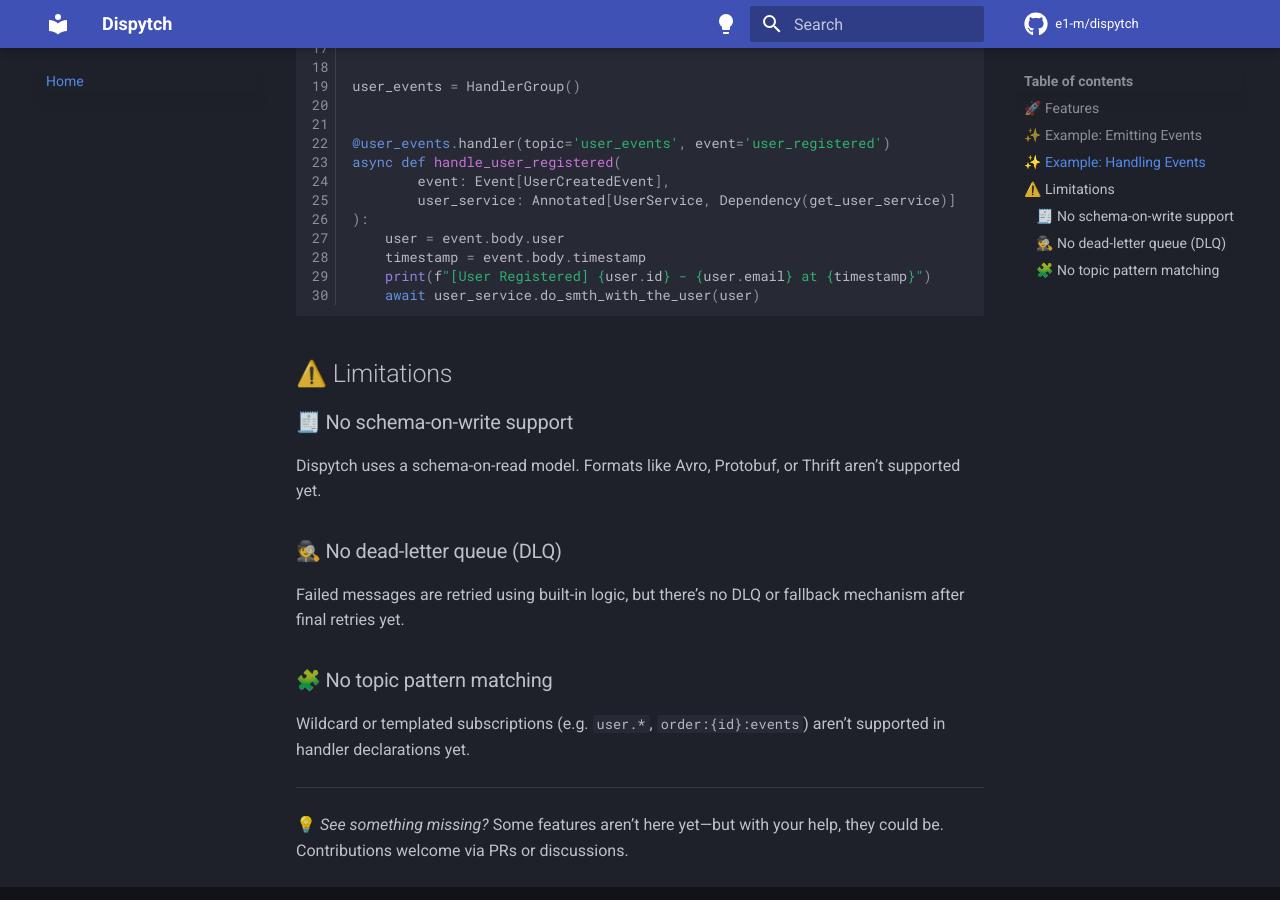
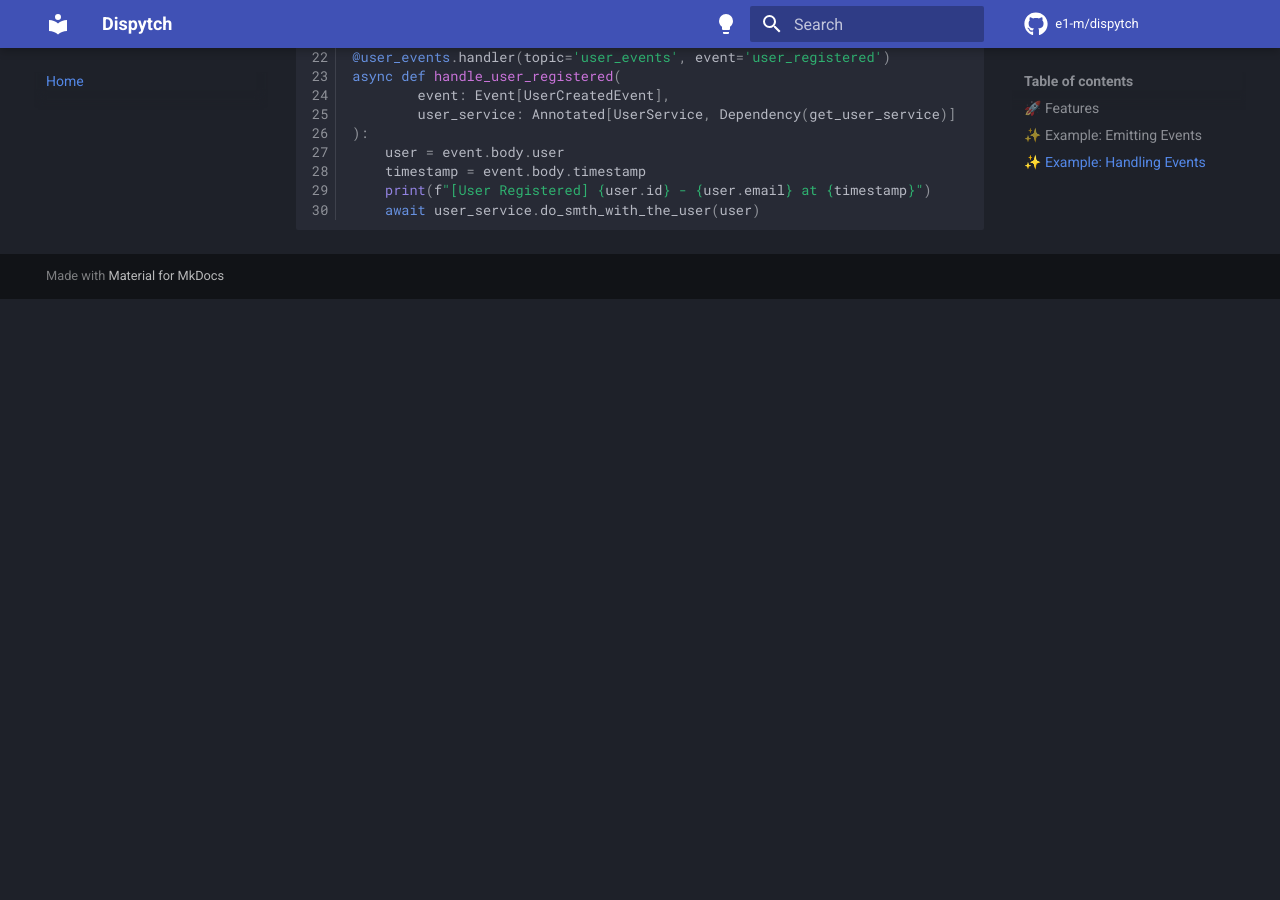
Before and after one commit to e1-m/dispytch, an MkDocs documentation site: the page built from docs/docs/index.md, in a window 1280 px wide and 900 px high, scrolled down 1994 px. Built offline with MkDocs 1.6.1 and Material for MkDocs 9.7.7, drawn with Linux system fonts in a browser that asks for light colours; comment, search, counter and statistics services are not loaded; after the commit the page ends 2293 px from its top, so only the background shows below that; some of the changed text lies outside the part shown.

Commit message:
📝 docs: update logo syntax and remove limitations section
- replace HTML img tag with Markdown syntax for logo rendering
- remove outdated limitations section to streamline documentation

````diff
--- a/docs/docs/index.md
+++ b/docs/docs/index.md
@@ -1,10 +1,10 @@
 #
 
-<img src="assets/images/logo.png" alt="Dispytch" style="padding: 10%;" />
+![Dispytch](assets/images/logo.png)
 
 ---
 
-**Dispytch** is a lightweight, async-first Python framework for event-handling.
+**Dispytch** is a lightweight, async Python framework for event-handling.
 It’s designed to streamline the development of clean and testable event-driven services.
 
 ## 🚀 Features
@@ -86,22 +86,3 @@
     print(f"[User Registered] {user.id} - {user.email} at {timestamp}")
     await user_service.do_smth_with_the_user(user)
 ```
-
-## ⚠️ Limitations
-
-### 🧾 No schema-on-write support
-
-Dispytch uses a schema-on-read model. Formats like Avro, Protobuf, or Thrift aren’t supported yet.
-
-### 🕵️ No dead-letter queue (DLQ)
-
-Failed messages are retried using built-in logic, but there’s no DLQ or fallback mechanism after final retries yet.
-
-### 🧩 No topic pattern matching
-
-Wildcard or templated subscriptions (e.g. `user.*`, `order:{id}:events`) aren’t supported in handler declarations yet.
-
----
-
-💡 *See something missing?*
-Some features aren’t here yet—but with your help, they could be. Contributions welcome via PRs or discussions.
````
